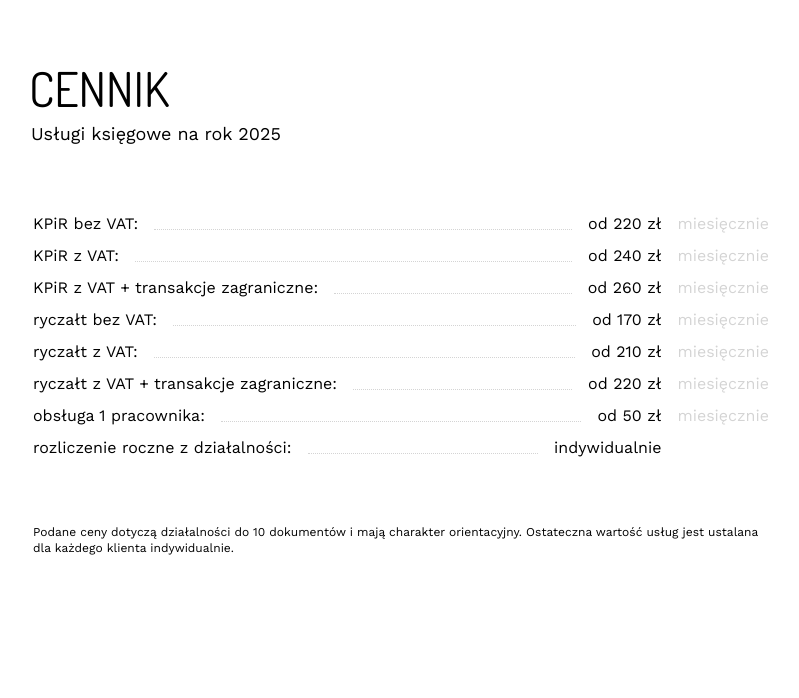
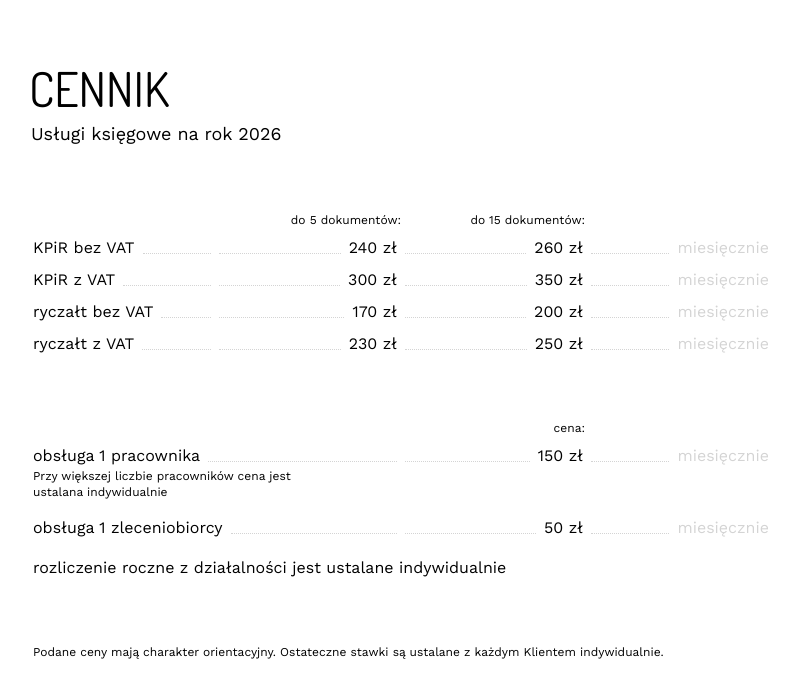
Before and after one commit to magicwrites/site-mazur, a SvelteKit app: page /marcelina/cennik in a window 1280 px wide. Shown: the top 698 px of the page, without its empty margins (239-1038 px from the left). Built offline with nearby package versions, Linux system fonts and the light colour scheme.

Commit message:
new pricing

```diff
--- a/src/routes/marcelina/cennik/+page.svelte
+++ b/src/routes/marcelina/cennik/+page.svelte
@@ -2,19 +2,33 @@
   import cx from 'classnames';
   import Sheet from '$components/Sheet.svelte';
 
-  const YEAR = 2025;
-  const DOCUMENT_LIMIT = 10;
+  const YEAR = 2026;
 
-  const services = [
-    { iteration: 'miesięcznie', name: 'KPiR bez VAT', price: 220 },
-    { iteration: 'miesięcznie', name: 'KPiR z VAT', price: 240 },
-    { iteration: 'miesięcznie', name: 'KPiR z VAT + transakcje zagraniczne', price: 260 },
-    { iteration: 'miesięcznie', name: 'ryczałt bez VAT', price: 170 },
-    { iteration: 'miesięcznie', name: 'ryczałt z VAT', price: 210 },
-    { iteration: 'miesięcznie', name: 'ryczałt z VAT + transakcje zagraniczne', price: 220 },
-    { iteration: 'miesięcznie', name: 'obsługa 1 pracownika', price: 50 },
-    { name: 'rozliczenie roczne z działalności' }
-  ];
+  const services = {
+    documents: [
+      { iteration: 'miesięcznie', name: 'KPiR bez VAT', to5: 240, to15: 260 },
+      { iteration: 'miesięcznie', name: 'KPiR z VAT', to5: 300, to15: 350 },
+      { iteration: 'miesięcznie', name: 'ryczałt bez VAT', to5: 170, to15: 200 },
+      { iteration: 'miesięcznie', name: 'ryczałt z VAT', to5: 230, to15: 250 }
+    ],
+    others: [
+      {
+        iteration: 'miesięcznie',
+        name: 'obsługa 1 pracownika',
+        note: 'Przy większej liczbie pracowników cena jest ustalana indywidualnie',
+        price: 150
+      },
+      {
+        iteration: 'miesięcznie',
+        name: 'obsługa 1 zleceniobiorcy',
+        price: 50
+      },
+      {
+        iteration: 'miesięcznie',
+        name: 'rozliczenie roczne z działalności'
+      }
+    ]
+  };
 </script>
 
 <svelte:head>
@@ -35,52 +49,121 @@
           </header>
         </div>
 
-        <div class="p-8">
-          <div class="flex gap-4">
-            <section class="flex-grow flex flex-col gap-4 print:gap-2 lg:gap-2">
-              {#each services as service}
+        <div class="p-8 flex flex-col gap-2">
+          <header class="grid grid-cols-4 text-right text-xs hidden print:grid md:grid">
+            <div />
+            <div>do 5 dokumentów:</div>
+            <div>do 15 dokumentów:</div>
+          </header>
+
+          <main
+            class="grid md:grid-cols-4 print:grid-cols-4 gap-0 print:gap-y-2 md:gap-y-2 gap-x-2"
+          >
+            {#each services.documents as service}
+              <div class="flex items-center gap-2">
+                <div class="font-medium print:font-normal md:font-normal">{service.name}</div>
                 <div
-                  class="flex flex-col print:flex-row lg:flex-row print:gap-4 lg:gap-4 print:items lg:items-center flex-grow"
-                >
-                  <div>{service.name}:</div>
-                  <div
-                    class={cx(
-                      'hidden print:block lg:block',
-                      'flex-grow h-3 border-b border-dotted border-neutral-300'
-                    )}
-                  />
-                  <div class="flex gap-2">
+                  class="border-b border-dotted border-neutral-300 flex-grow h-3 hidden print:block md:block"
+                />
+              </div>
+              <div class="flex items-center gap-2">
+                <div
+                  class="border-b border-dotted border-neutral-300 flex-grow h-3 hidden print:block md:block"
+                />
+                <div class="print:hidden md:hidden">do 5 dokumentów:</div>
+                <div>{service.to5} zł</div>
+              </div>
+              <div class="flex items-center gap-2">
+                <div
+                  class="border-b border-dotted border-neutral-300 flex-grow h-3 hidden print:block md:block"
+                />
+                <div class="print:hidden md:hidden">do 15 dokumentów:</div>
+                <div>{service.to15} zł</div>
+              </div>
+              <div class="flex items-center gap-2">
+                <div
+                  class="border-b border-dotted border-neutral-300 flex-grow h-3 hidden print:block md:block"
+                />
+                <div class="text-neutral-300 pb-4 print:pb-0 md:pb-0 ml-auto print:ml-0 md:ml-0">
+                  {service.iteration}
+                </div>
+              </div>
+            {/each}
+          </main>
+        </div>
+
+        <div class="p-8 flex flex-col gap-2">
+          <header class="grid grid-cols-4 text-right text-xs hidden print:grid md:grid">
+            <div />
+            <div />
+            <div>cena:</div>
+          </header>
+
+          <main
+            class="grid md:grid-cols-4 print:grid-cols-4 gap-0 print:gap-y-4 md:gap-y-4 gap-x-2"
+          >
+            {#each services.others as service}
+              <div
+                class={cx(
+                  service.price
+                    ? 'print:col-span-2 md:col-span-2'
+                    : 'print:col-span-4 md:col-span-4'
+                )}
+              >
+                <div>
+                  <div class="flex items-center gap-2">
+                    <div>
+                      <span class="font-medium print:font-normal md:font-normal"
+                        >{service.name}</span
+                      >
+                      {#if !service.price}
+                        <span>jest ustalane indywidualnie</span>
+                      {/if}
+                    </div>
                     {#if service.price}
-                      <span>od {service.price} zł</span>
-                      {#if service.iteration}
-                        <span class="print:hidden lg:hidden text-neutral-400"
-                          >/ {service.iteration}</span
-                        >
-                      {/if}
-                    {:else}
-                      <span>indywidualnie</span>
+                      <div
+                        class="border-b border-dotted border-neutral-300 flex-grow h-3 hidden print:block md:block"
+                      />
                     {/if}
                   </div>
                 </div>
-              {/each}
-            </section>
-
-            <aside class="hidden print:flex lg:flex flex-col gap-2 text-neutral-300">
-              {#each services as service}
-                <div class="flex gap-4 items-center flex-grow">
-                  <div class="flex gap-2">
-                    {@html service.iteration || '&nbsp;'}
+                {#if service.note}
+                  <div class="hidden print:block md:block text-xs pr-16">{service.note}</div>
+                {/if}
+              </div>
+              {#if service.price}
+                <div>
+                  <div class="flex items-center gap-2">
+                    <div
+                      class="border-b border-dotted border-neutral-300 flex-grow h-3 hidden print:block md:block"
+                    />
+                    <div>{service.price} zł</div>
                   </div>
                 </div>
-              {/each}
-            </aside>
-          </div>
+                {#if service.note}
+                  <div class="print:hidden md:hidden mt-1 text-xs pr-16">{service.note}</div>
+                {/if}
+                <div>
+                  <div class="flex items-center gap-2">
+                    <div
+                      class="border-b border-dotted border-neutral-300 flex-grow h-3 hidden print:block md:block"
+                    />
+                    <div
+                      class="text-neutral-300 pb-4 print:pb-0 md:pb-0 ml-auto print:ml-0 md:ml-0"
+                    >
+                      {service.iteration}
+                    </div>
+                  </div>
+                </div>
+              {/if}
+            {/each}
+          </main>
         </div>
       </main>
 
       <footer class="p-8 text-xs">
-        Podane ceny dotyczą działalności do {DOCUMENT_LIMIT} dokumentów i mają charakter orientacyjny.
-        Ostateczna wartość usług jest ustalana dla każdego klienta indywidualnie.
+        Podane ceny mają charakter orientacyjny. Ostateczne stawki są ustalane z każdym Klientem
+        indywidualnie.
       </footer>
     </section>
   </Sheet>
```
